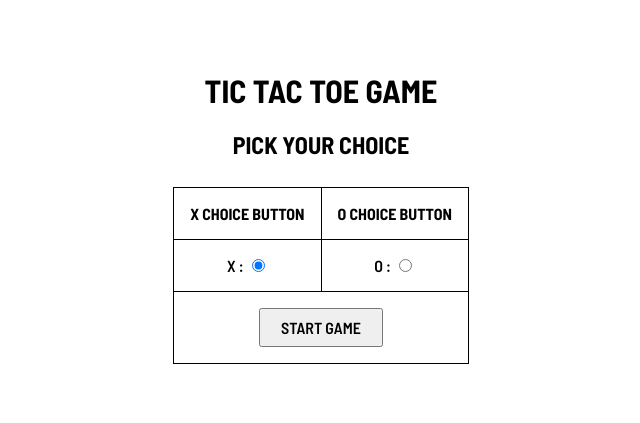
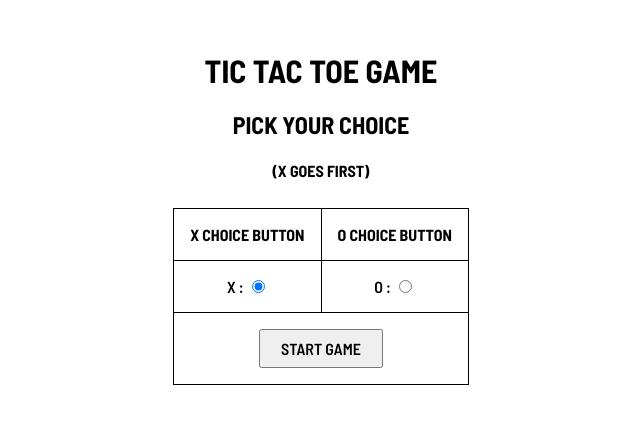
Before and after one commit to krutagna10/tic-tac-toe-game, a React (Create React App) app: page / in a window 1280 px wide. Shown: the part 201-624 px from the top of the page, without its empty margins (319-959 px from the left). Built offline with nearby package versions, Linux system fonts and the light colour scheme.

Commit message:
added a heading in choice component

```diff
--- a/src/components/Choice/Choice.jsx
+++ b/src/components/Choice/Choice.jsx
@@ -26,6 +26,7 @@ function Choice({ onStartGame }) {
   return (
     <form onSubmit={handleSubmit}>
       <h2>Pick your choice</h2>
+      <h4 className="text--center">(X Goes First)</h4>
       <table>
         <thead>
           <tr>
```
